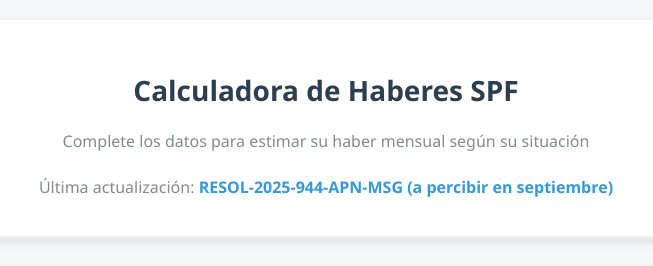
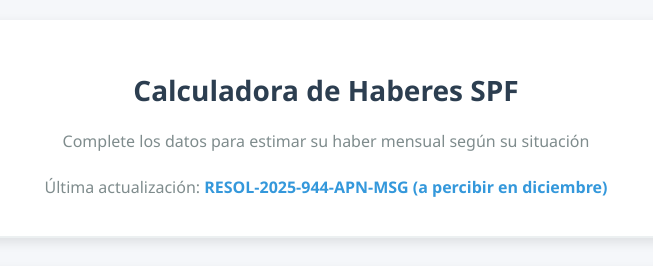
Before and after one commit to CH-SPF/CH-SPF.github.io, a plain HTML site: page index.html in a window 1280 px wide. Shown: the top 266 px of the page, 314-967 px from the left. Drawn offline with Linux system fonts and the light colour scheme.

Commit message:
Update index.html

```diff
--- a/index.html
+++ b/index.html
@@ -234,7 +234,7 @@
     <div class="card header">
       <h2>Calculadora de Haberes SPF</h2>
       <p>Complete los datos para estimar su haber mensual según su situación</p>
-      <p class="update-info">Última actualización: <a href="https://www.boletinoficial.gob.ar/detalleAviso/primera/324836/20250506" target="_blank">RESOL-2025-944-APN-MSG (a percibir en septiembre)</a></p>
+      <p class="update-info">Última actualización: <a href="https://www.boletinoficial.gob.ar/detalleAviso/primera/329387/20250806" target="_blank">RESOL-2025-944-APN-MSG (a percibir en diciembre)</a></p>
     </div>
 
     <div class="card">
```
